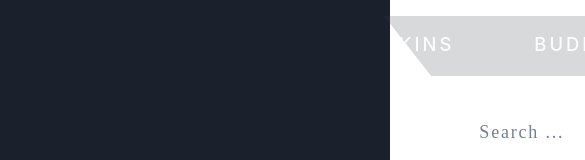
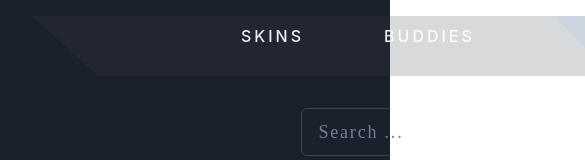
Before and after one commit to RobMxz/React-ValorantFanpage, a React (Vite) app: page /Skins in a window 390 px wide. Shown: the top 160 px of the page, 585 px wide, since content can reach past the window. Built offline with nearby package versions, Linux system fonts and the light colour scheme; no server answers.

Commit message:
Fixing some bugs

```diff
--- a/src/App.css
+++ b/src/App.css
@@ -45,7 +45,7 @@
   min-width: 280px;
 }
 .ability h1 {
-  font-size: 1.4rem;
+  font-size: 1.2rem;
   text-align: center;
   text-transform: uppercase;
   letter-spacing: 0.15em;
@@ -55,24 +55,6 @@
   font-size: 0.8em;
 }
 
-.trapecio {
-  width: 280px;
-  height: 60px;
-  background-color: #cbd5e0;
-  clip-path: polygon(0 0, 100% 0, 80% 100%, 20% 100%);
-}
-.trapecio:hover {
-  background-color: #e2e8f0;
-}
-.trapecio-principal {
-  width: 100%;
-  height: 60px;
-  background: linear-gradient(rgba(62, 65, 73, 0.2), rgba(62, 65, 73, 0.2));
-  clip-path: polygon(0 0, 100% 0, 95% 100%, 5% 100%);
-}
-.trapecio li {
-  text-align: center;
-}
 @font-face {
   font-family: "MonaspaceKrypton";
   src: url("./fonts/MonaspaceKrypton-Regular.woff");
--- a/src/App.tsx
+++ b/src/App.tsx
@@ -2,12 +2,10 @@ import "./App.css";
 import Header from "./components/Header";
 import Footer from "./components/Footer";
 import { Divider } from "@chakra-ui/react";
-import Agents from "./components/Agents";
 function App() {
   return (
     <>
       <Header />
-      <Agents />
       <Divider borderColor="green.300" size="full" variant="dashed" />
       <Footer />
     </>
--- a/src/class.tsx
+++ b/src/class.tsx
@@ -13,7 +13,7 @@ import Agents from "./components/Agents";
 import Ability from "./components/Ability";
 import Skins from "./components/Skins";
 import useSkinsStore from "./store/skinsData";
-import React from "react";
+import React, { useEffect } from "react";
 import SkinDetail from "./components/SkinDetail";
 import ValoCard from "./components/ValoCard";
 import Buddies from "./components/Buddies";
@@ -82,8 +82,12 @@ function Root() {
   );
 }
 function AgentPage() {
-  const { agents } = useAgentsStore();
-  const name = useLoaderData() as string;
+  const { agents, fetchAgents } = useAgentsStore();
+  useEffect(() => {
+    fetchAgents();
+  }, []);
+  let name = useLoaderData() as string;
+  name = name.replace(/-/g, "/");
   const foundAgent = agents.find(
     (agent) => agent.displayName.toLowerCase() === name.toLowerCase()
   );
@@ -101,7 +105,10 @@ function AgentPage() {
 }
 
 function SkinPage() {
-  const { skins } = useSkinsStore();
+  const { skins, fetchSkins } = useSkinsStore();
+  useEffect(() => {
+    fetchSkins();
+  }, []);
   let name = useLoaderData() as string;
   name = name.replace(/-/g, " ");
   const foundSkin = skins.find(
--- a/src/components/Agents/index.tsx
+++ b/src/components/Agents/index.tsx
@@ -29,7 +29,7 @@ const Agents = () => {
                     <NavLink
                       to={`/${
                         "Agent/" +
-                        agent.displayName.match(/[a-zA-Z]+/g)?.join("")
+                        agent.displayName.match(/[a-zA-Z]+/g)?.join("-")
                       }`}
                     >
                       <img
--- a/src/components/Footer/FooterList/FooterList.tsx
+++ b/src/components/Footer/FooterList/FooterList.tsx
@@ -16,17 +16,23 @@ export const FooterList = () => {
           <a href="#">Terms of Service</a>
         </li>
         <li>
-          <a href="#">
+          <a
+            href="https://discordapp.com/users/393511896868847628"
+            target="_blank"
+          >
             <Icon as={IoLogoDiscord} boxSize="1.5em" />
           </a>
         </li>
         <li>
-          <a href="#">
+          <a href="https://github.com/RobMxz" target="_blank">
             <Icon as={FaGithub} boxSize="1.5em" />
           </a>
         </li>
         <li>
-          <a href="#">
+          <a
+            href="https://www.linkedin.com/in/roberto-paolo-palacios-chavez-67402124b/"
+            target="_blank"
+          >
             <Icon as={FaLinkedin} boxSize="1.5em" />
           </a>
         </li>
--- a/src/components/Header/index.tsx
+++ b/src/components/Header/index.tsx
@@ -4,7 +4,7 @@ import { Center } from "@chakra-ui/react";
 const Header = () => {
   return (
     <>
-      <header className="header" style={{ padding: "0 24rem" }}>
+      <header className="header">
         <div className="trapecio-principal">
           <Center>
             <CompoundList>
--- a/src/components/Header/styles.css
+++ b/src/components/Header/styles.css
@@ -1,3 +1,7 @@
+.header {
+  padding: 0 24rem;
+  width: 100%;
+}
 .header li {
   font-size: 1.15em;
   list-style-type: none;
@@ -15,3 +19,61 @@
   text-transform: uppercase;
   letter-spacing: 3px;
 }
+
+.trapecio {
+  width: 280px;
+  height: 60px;
+  background-color: #cbd5e0;
+  clip-path: polygon(0 0, 100% 0, 80% 100%, 20% 100%);
+}
+.trapecio:hover {
+  background-color: #e2e8f0;
+}
+.trapecio-principal {
+  width: 100%;
+  height: 60px;
+  background: linear-gradient(rgba(62, 65, 73, 0.2), rgba(62, 65, 73, 0.2));
+  clip-path: polygon(0 0, 100% 0, 95% 100%, 5% 100%);
+}
+.trapecio li {
+  text-align: center;
+}
+
+@media (max-width: 1920px) {
+  .header {
+    padding: 0 10rem;
+  }
+
+  .header ul {
+    gap: 5em;
+  }
+}
+@media (max-width: 1024px) {
+  .header {
+    padding: 0 10rem;
+  }
+
+  .header ul {
+    gap: 5em;
+  }
+}
+
+@media (max-width: 768px) {
+  .header {
+    padding: 0 5rem;
+  }
+
+  .header li {
+    font-size: 1em;
+  }
+}
+
+@media (max-width: 480px) {
+  .header {
+    padding: 0 2rem;
+  }
+
+  .header li {
+    padding: 8px 0;
+  }
+}
--- a/src/components/Home/index.tsx
+++ b/src/components/Home/index.tsx
@@ -5,7 +5,7 @@ const Home = () => {
         <img
           src="https://4kwallpapers.com/images/wallpapers/valorant-girls-3440x1440-14812.jpg"
           alt="Valorant"
-          width="100%"
+          width={"100%"}
           height="100%"
           style={{
             objectFit: "cover",
--- a/src/components/SkinDetail/index.tsx
+++ b/src/components/SkinDetail/index.tsx
@@ -52,11 +52,11 @@ const SkinDetail = ({ skin, name }: { skin: Skins; name: string }) => {
                 width: "25em",
               }}
             >
-              {" "}
-              <Center>
-                <div style={{ display: "flex", gap: "1em", margin: "1em" }}>
-                  {skin.chromas &&
-                    skin.chromas.slice(0).map((chroma) => (
+              {""}
+              {skin.chromas.length > 1 && (
+                <Center>
+                  <div style={{ display: "flex", gap: "1em", margin: "1em" }}>
+                    {skin.chromas.slice(0).map((chroma) => (
                       <React.Fragment key={chroma.uuid}>
                         <div
                           style={{
@@ -78,12 +78,13 @@ const SkinDetail = ({ skin, name }: { skin: Skins; name: string }) => {
                         </div>
                       </React.Fragment>
                     ))}
-                </div>
-              </Center>
+                  </div>
+                </Center>
+              )}
               <Center>
-                <Stack spacing={3} width={"70%"}>
+                <Stack spacing={3} width={"80%"} marginBottom={"2"}>
                   {skin.levels.map((level, index) => (
-                    <div key={level.displayName} style={{ width: "90%" }}>
+                    <div key={level.displayName} style={{ width: "100%" }}>
                       <Center>
                         {openAlerts[index] ? (
                           <Alert>
@@ -92,7 +93,7 @@ const SkinDetail = ({ skin, name }: { skin: Skins; name: string }) => {
                                 <video
                                   loop
                                   autoPlay
-                                  style={{ maxWidth: "200px" }}
+                                  style={{ maxWidth: "100%" }}
                                 >
                                   <source
                                     src={level.streamedVideo}
@@ -125,7 +126,7 @@ const SkinDetail = ({ skin, name }: { skin: Skins; name: string }) => {
                             _hover={{ borderColor: "teal.500" }}
                             border={"2px solid "}
                           >
-                            {level.displayName}
+                            {skin.displayName} - {`Level ${index}`}
                           </Button>
                         )}
                       </Center>
--- a/src/components/Skins/index.tsx
+++ b/src/components/Skins/index.tsx
@@ -40,7 +40,7 @@ const Skins = () => {
                               <Center>
                                 <NavLink
                                   to={`/Skins/${skin.displayName
-                                    .match(/[a-zA-Z0-9]+/g)
+                                    .match(/[a-zA-Z0-9'".:!]+/g)
                                     ?.join("-")}`}
                                   style={{ textDecoration: "none" }}
                                 >
```
